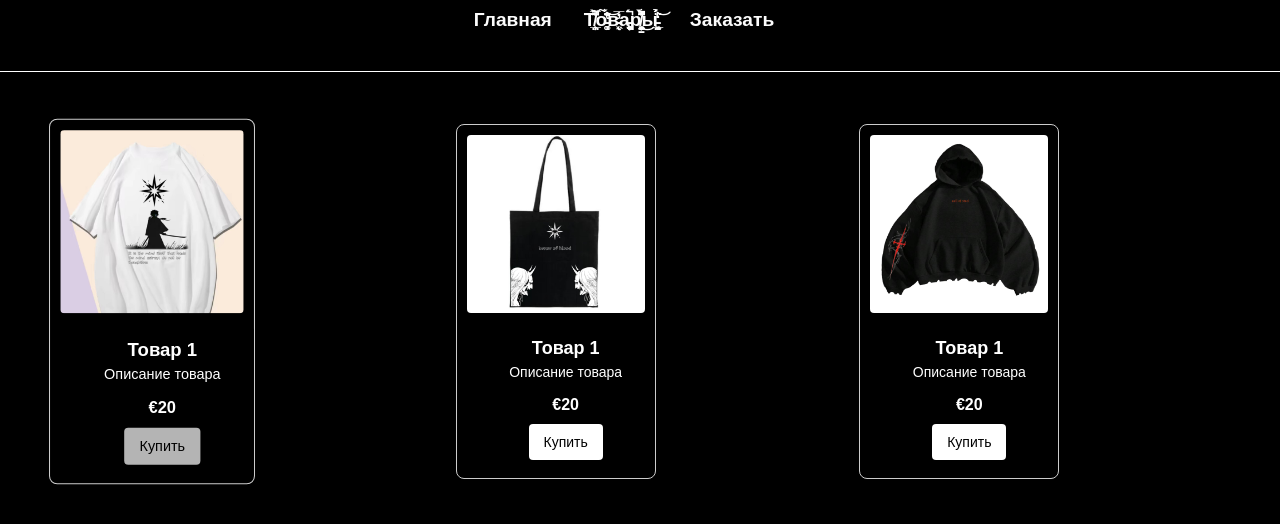
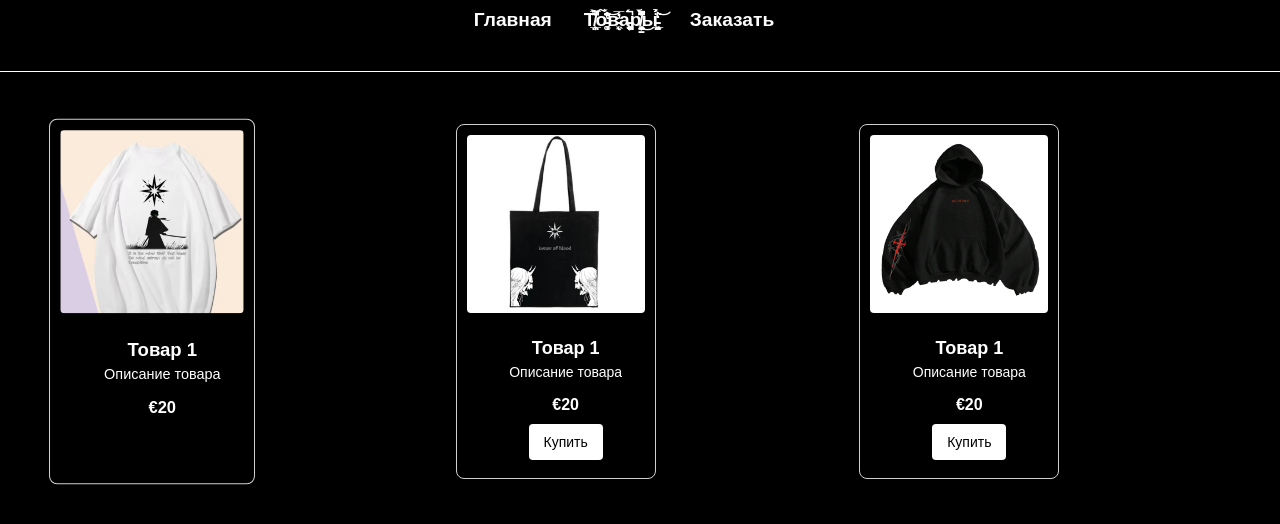
Before and after one commit to swerhnova/nova, a plain HTML site: page products.html in a window 1280 px wide. In both pictures the pointer is over the button 161 px from the left and 506 px from the top of the page. Shown: the part 64-588 px from the top of the page. Drawn offline with Linux system fonts and the light colour scheme.

Commit message:
исправление ошибок

```diff
--- a/styles.css
+++ b/styles.css
@@ -223,7 +223,7 @@ footer {
 }
 
 .product-info button:hover {
-  background-color: #b4b4b4;
+  background-color: #000000;
 }
 
 
@@ -236,7 +236,7 @@ footer {
 
 .product-grid .product-card {
   width: 200px; /* задай нужную ширину карточки */
-  border: 1px solid #ccc;
+  border: 1px solid #d0d0d0;
   padding: 10px;
   box-sizing: border-box;
 }
```
